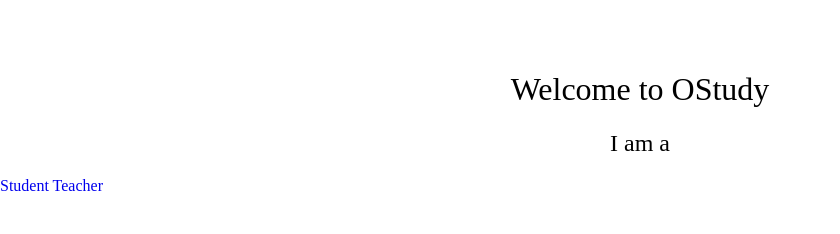
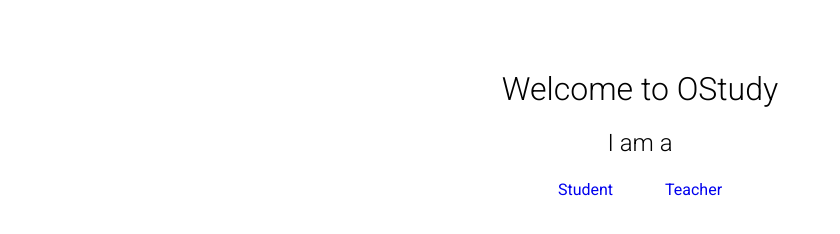
Before and after one commit to onzag/OStudy, a plain HTML site: page index.html in a window 1280 px wide. Shown: the whole page, without its empty margins (0-840 px from the left). Drawn offline with nearby package versions, Linux system fonts and the light colour scheme.

Commit message:
better css styling to avoid confusion

```diff
--- a/index.html
+++ b/index.html
@@ -8,25 +8,16 @@
     <meta name="theme-color" content="#ffffff">
     <link rel="stylesheet" type="text/css" href="https://cdnjs.cloudflare.com/ajax/libs/normalize/4.1.1/normalize.min.css">
     <link rel="stylesheet" type="text/css" href="https://cdnjs.cloudflare.com/ajax/libs/ionicons/2.0.1/css/ionicons.min.css">
+    <link rel="stylesheet" type="text/css" href="./web/css/style.css">
     <meta name="viewport" content="width=device-width, initial-scale=1.0, user-scalable=no">
     <style>
-        html, body {
-            width:100%;
-            height:100%;
-        }
-        h1 {
-            padding-top:50px;
-        }
-        h1, h2 {
+        div {
             width:100%;
             text-align:center;
-            font-weight:300;
-        }
-        div {
-            width:100%;
         }
         a {
             text-decoration:none;
+            margin:24px;
         }
     </style>
 </head>
--- /dev/null
+++ b/web/css/style.css
@@ -0,0 +1,31 @@
+html, body {
+	width:100%;
+	height:100%;
+	margin:0;
+}
+* {
+	box-sizing:border-box;
+	margin:0;
+	padding:0;
+	font-family:Roboto;
+	-webkit-tap-highlight-color: rgba(0, 0, 0, 0);
+	-moz-tap-highlight-color: rgba(0, 0, 0, 0);
+	-webkit-touch-callout: none;
+	user-select:none;
+	-webkit-user-select: none;
+	-khtml-user-select: none;
+	-moz-user-select: none;
+	-ms-user-select: none;
+	cursor:default;
+}
+h1 {
+	padding-top:50px;
+}
+h1, h2 {
+	width:100%;
+	text-align:center;
+	font-weight:300;
+}
+h2 {
+	padding-bottom:24px;
+}
```
Also changed, not shown: web/student.html (+1 -0 lines), web/teacher.html (+1 -0 lines).
